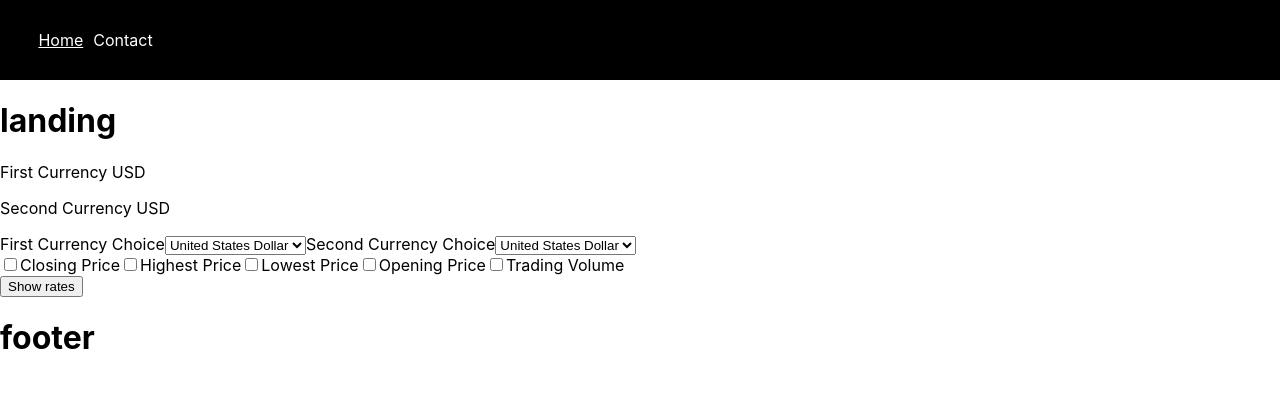
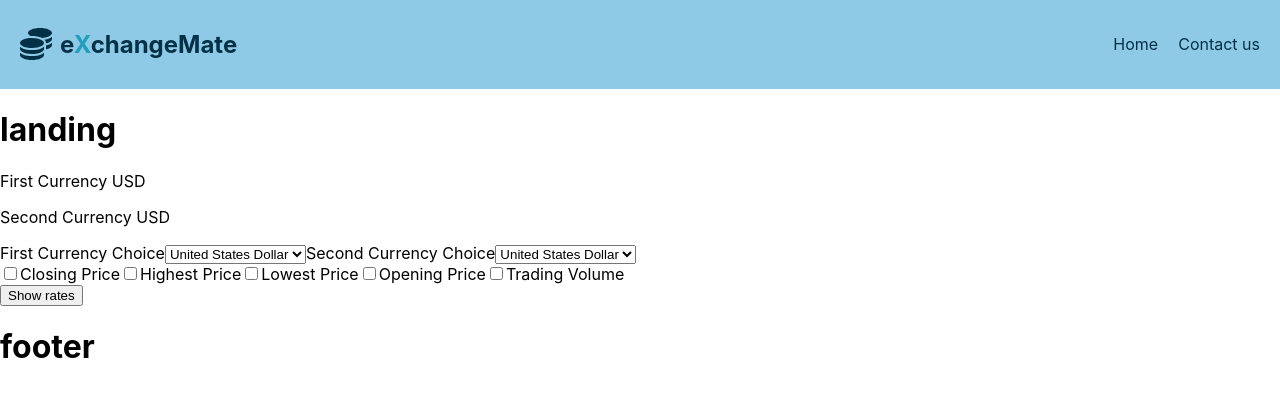
Before and after one commit to stansaner/ExchangeMate, a React (Create React App) app: page / in a window 1280 px wide. Shown: the top 396 px of the page. Built offline with nearby package versions, Linux system fonts and the light colour scheme.

Commit message:
navigation bar

```diff
--- a/package.json
+++ b/package.json
@@ -3,11 +3,16 @@
   "version": "0.1.0",
   "private": true,
   "dependencies": {
+    "@fortawesome/fontawesome-svg-core": "^6.3.0",
+    "@fortawesome/free-solid-svg-icons": "^6.3.0",
+    "@fortawesome/react-fontawesome": "^0.2.0",
     "@testing-library/jest-dom": "^5.16.5",
     "@testing-library/react": "^13.4.0",
     "@testing-library/user-event": "^13.5.0",
+    "bootstrap": "^5.2.3",
     "moment": "^2.29.4",
     "react": "^18.2.0",
+    "react-bootstrap": "^2.7.2",
     "react-dom": "^18.2.0",
     "react-router-dom": "^6.8.1",
     "react-scripts": "5.0.1",
--- a/src/components/header/Header.js
+++ b/src/components/header/Header.js
@@ -1,18 +1,36 @@
 import React from "react";
 import "./header.css";
 import { NavLink } from "react-router-dom";
+import { FontAwesomeIcon } from '@fortawesome/react-fontawesome'
+import { faCoins } from '@fortawesome/free-solid-svg-icons'
 
 function Header() {
   return (
     <>
-      <header>
-        <div className="container nav-container">
-          <nav>
+      {/* <nav className="container nav-container nav-style">
+        <ul class="navbar-nav navbar-right">
+          <li>
+            <h4>eXchangeMate</h4>
+          </li>
+          <li>
             <NavLink to="/">Home</NavLink>
+          </li>
+          <li>
             <NavLink to="/contact">Contact</NavLink>
-          </nav>
-        </div>
-      </header>
+          </li>
+        </ul>
+      </nav>
+      <header></header> */}
+      <nav class="navbar">
+      <a class="navbar-brand" href="#">
+        <FontAwesomeIcon icon={faCoins} size="2x" />
+        <h1>e<span class="nav-highlight">X</span>changeMate</h1>
+      </a>
+      <div class="navbar-links">
+        <NavLink to="/">Home</NavLink>
+        <NavLink to="/contact">Contact us</NavLink>
+      </div>
+    </nav>
     </>
   );
 }
--- a/src/components/header/header.css
+++ b/src/components/header/header.css
@@ -1,6 +1,5 @@
-header {
+/* nav {
   display: flex;
-  justify-content: space-between;
   align-items: center;
   background-color: #000;
   padding: 30px 3%;
@@ -18,3 +17,47 @@ nav a:not(:last-child) {
 nav a.active {
   text-decoration: underline;
 }
+
+nav-style {
+  color: blue;
+} */
+
+
+.navbar {
+  display: flex;
+  justify-content: space-between;
+  align-items: center;
+  background-color: #8ECAE6;
+  color: #ffffff;
+  padding: 10px 20px;
+}
+
+/* Style for the logo and title */
+.navbar-brand {
+  display: flex;
+  align-items: center;
+  color: #023047;
+  text-decoration: none;
+  gap: 0.5rem;
+}
+
+/* Style for X in exchange */
+
+.nav-highlight {
+  color: #219EBC;
+}
+
+/* Style for the links */
+.navbar-links {
+  display: flex;
+  justify-content: flex-end;
+  align-items: center;
+}
+
+.navbar-links a {
+  color: #023047;
+  text-decoration: none;
+  margin-left: 20px;
+}
+
+/* Style for the active link */
```
Also changed, not shown: 1 other file (tests, documents, lock files or other folders).
